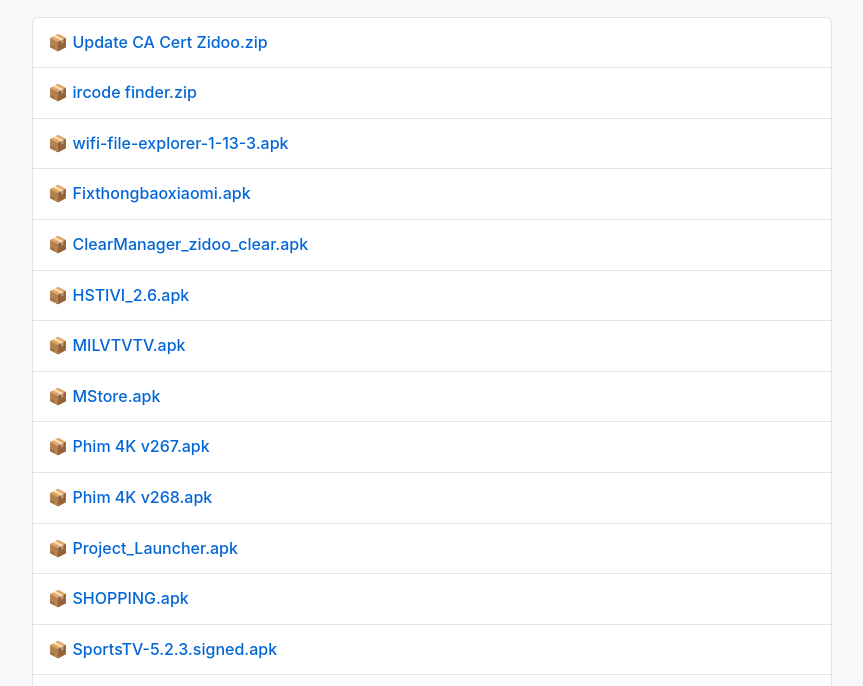
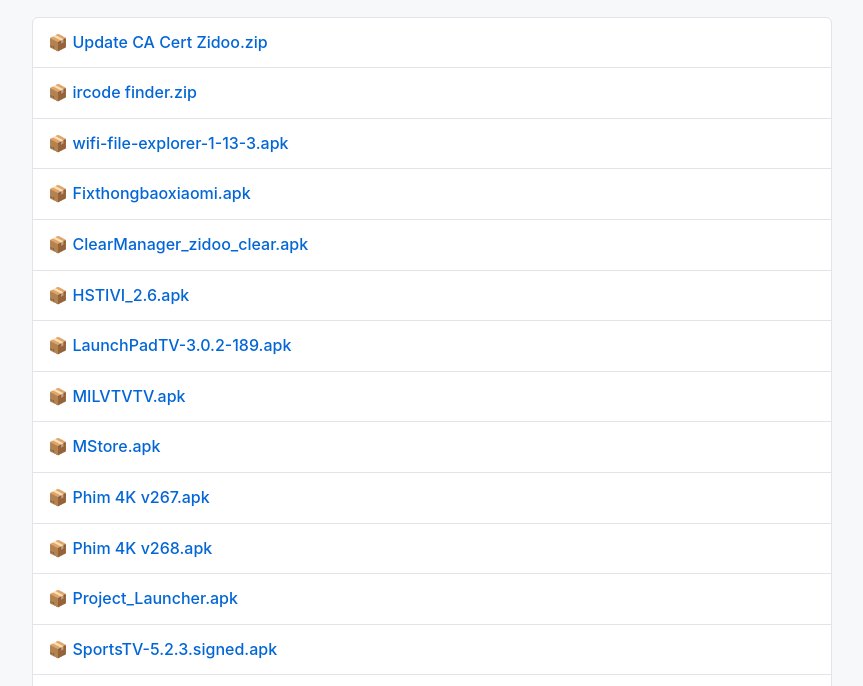
Before and after one commit to tmk9690/khoi, a plain HTML site: page Apks/index.html in a window 1280 px wide. Shown: the part 108-794 px from the top of the page, without its empty margins (208-1071 px from the left). Drawn offline with Linux system fonts and the light colour scheme.

Commit message:
Update index.html

```diff
--- a/Apks/index.html
+++ b/Apks/index.html
@@ -23,12 +23,12 @@
         <li>📦 <a href="Fixthongbaoxiaomi.apk">Fixthongbaoxiaomi.apk</a></li>
         <li>📦 <a href="ClearManager_zidoo_clear.apk">ClearManager_zidoo_clear.apk</a></li>
         <li>📦 <a href="HSTIVI_2.6.apk">HSTIVI_2.6.apk</a></li>
+        <li>📦 <a href="LaunchPadTV-3.0.2-189.apk">LaunchPadTV-3.0.2-189.apk</a></li>
         <li>📦 <a href="MILVTVTV.apk">MILVTVTV.apk</a></li>
         <li>📦 <a href="MStore.apk">MStore.apk</a></li>
         <li>📦 <a href="Phim 4K v267.apk">Phim 4K v267.apk</a></li>
         <li>📦 <a href="Phim 4K v268.apk">Phim 4K v268.apk</a></li>
         <li>📦 <a href="Project_Launcher.apk">Project_Launcher.apk</a></li>
-        <li>📦 <a href="SHOPPING.apk">SHOPPING.apk</a></li>
         <li>📦 <a href="SportsTV-5.2.3.signed.apk">SportsTV-5.2.3.signed.apk</a></li>
         <li>📦 <a href="SportzX_3.2v.apk">SportzX_3.2v.apk</a></li>
         <li>📦 <a href="TV Store.apk">TV Store.apk</a></li>
```
